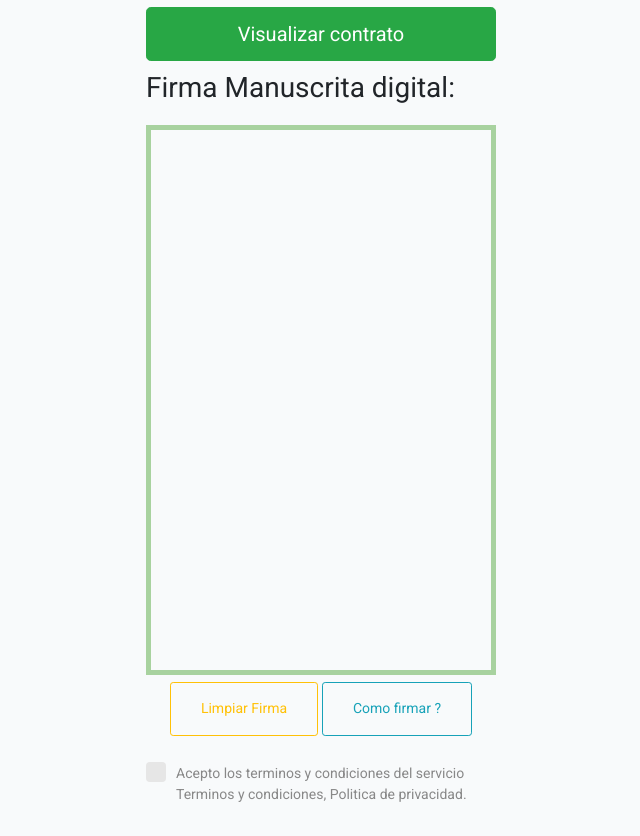
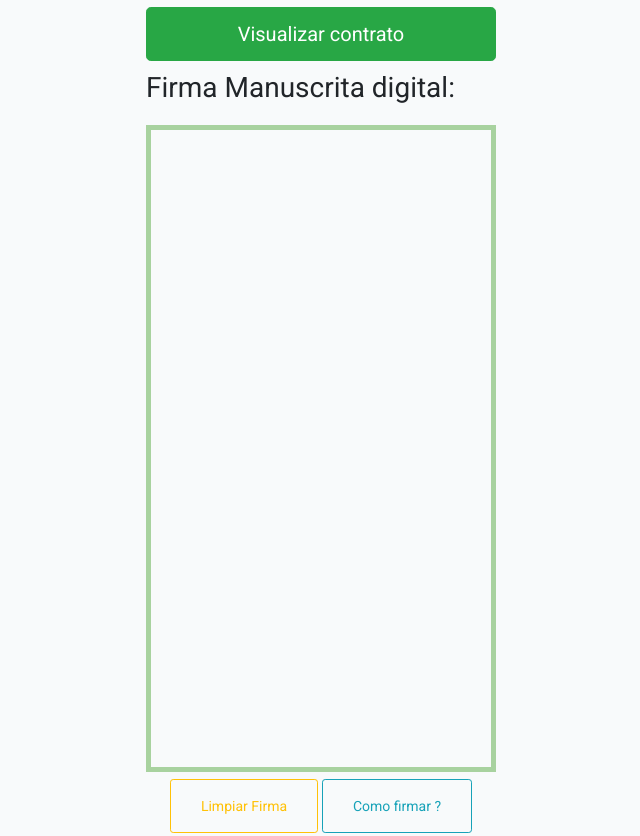
Before and after one commit to mauricioLopezRamirez/firma-contratos, a plain HTML site: page front/index.html in a window 1280 px wide. Shown: the part 1869-2705 px from the top of the page, without its empty margins (604-1244 px from the left). Drawn offline with nearby package versions, Linux system fonts and the light colour scheme; some packages are replaced by stand-ins of ours; a script that the page names is missing.

Commit message:
Type:fix no clear reize

```diff
--- a/front/index.html
+++ b/front/index.html
@@ -278,10 +278,11 @@
     function resizeCanvas() {
       const ratio = Math.max(window.devicePixelRatio || 1, 1);
       canvas.width = canvas.offsetWidth * ratio;
-      canvas.height = (canvas.offsetHeight + 400);
+      canvas.height = (canvas.offsetHeight + 500);
       canvas.getContext("2d").scale(ratio, ratio);
+      signaturePad.clear(); // otherwise isEmpty() might return incorrect value
     }
-    window.addEventListener("resize", resizeCanvas);
+    //window.addEventListener("resize", resizeCanvas);
     resizeCanvas();
     clearSign = () => {
       signaturePad.clear();
```
Also changed, not shown: 1 other file.
